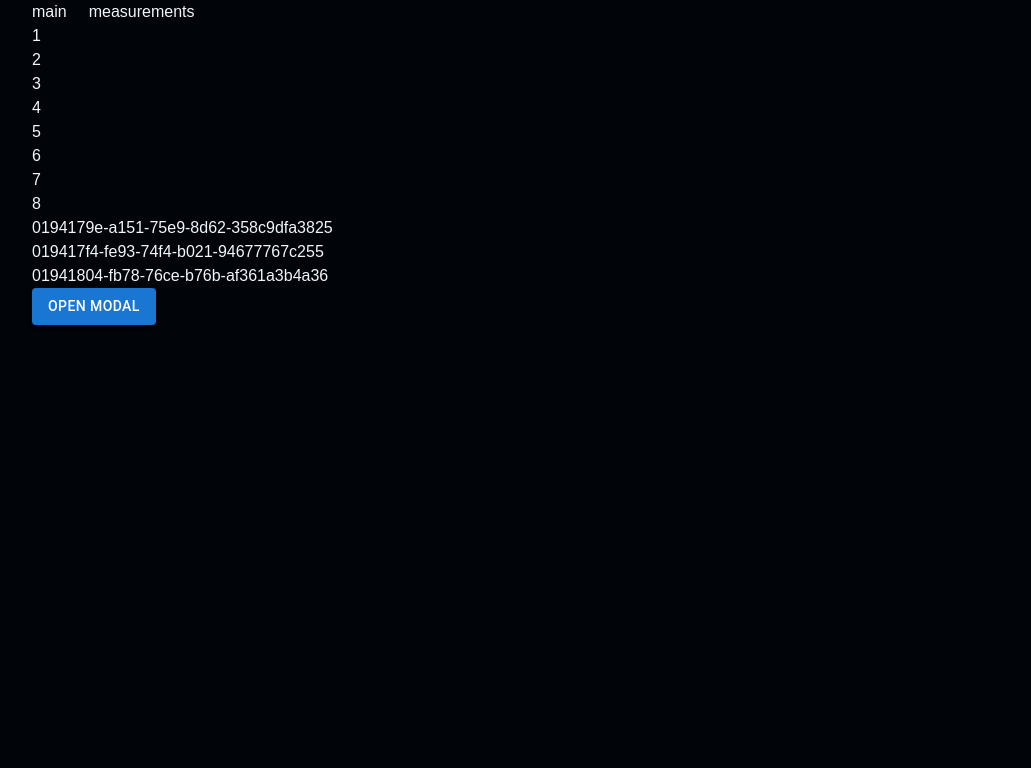
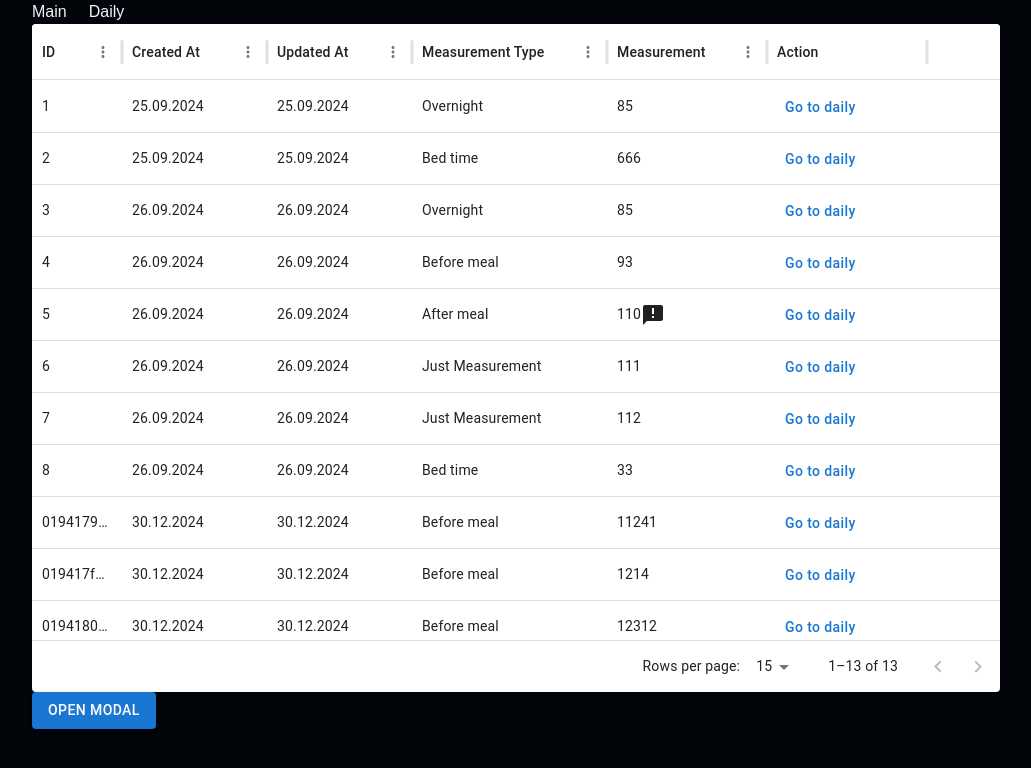
Before and after one commit to Vladislav-096/blood-sugar-monitoring-diary, a React (Vite) app: page / in a window 1280 px wide. Shown: the top 768 px of the page, without its empty margins (124-1155 px from the left). Built offline with nearby package versions, Linux system fonts and the light colour scheme; data requests are answered from the project's data file; a web font is replaced by a local one.

Commit message:
feat: implemented measurements table component(WIP)

```diff
--- a/db.json
+++ b/db.json
@@ -84,6 +84,20 @@
       "updatedAt": 1735569767,
       "typeOfMeasurement": "1",
       "measurement": 12312
+    },
+    {
+      "id": "019427d2-c7cd-70ca-8ddb-af12ee429409",
+      "createdAt": 1735834912,
+      "updatedAt": 1735834912,
+      "typeOfMeasurement": "2",
+      "measurement": 222
+    },
+    {
+      "id": "019427ed-89f3-760f-952c-0145e9d037ce",
+      "createdAt": 1735836666,
+      "updatedAt": 1735836666,
+      "typeOfMeasurement": "1",
+      "measurement": 333
     }
   ],
   "typesOfMeasuremens": [
--- a/package.json
+++ b/package.json
@@ -14,7 +14,9 @@
     "@emotion/react": "^11.14.0",
     "@emotion/styled": "^11.14.0",
     "@fontsource/play": "^5.1.0",
-    "@mui/material": "^6.2.1",
+    "@mui/icons-material": "^6.3.0",
+    "@mui/material": "^6.3.0",
+    "@mui/x-data-grid": "^7.23.5",
     "@reduxjs/toolkit": "^2.5.0",
     "json-server": "^1.0.0-beta.3",
     "react": "^18.3.1",
--- a/src/app/measurements.ts
+++ b/src/app/measurements.ts
@@ -8,8 +8,11 @@ const MealSchema = z.object({
   dish: z.string(),
 });
 
+const MealsSchema = z.array(MealSchema);
+export type Meals = z.infer<typeof MealsSchema>;
+
 const AfterMealMeasurementSchema = z.object({
-  meal: z.array(MealSchema),
+  meal: MealsSchema,
 });
 
 const MeasurementSchema = z.object({
--- a/src/components/Header/Header.tsx
+++ b/src/components/Header/Header.tsx
@@ -4,9 +4,9 @@ export const Header = () => {
   return (
     <div className="container">
       <Link to={"/"} style={{ marginRight: "22px" }}>
-        main
+        Main
       </Link>
-      <Link to={"/daily"}>measurements</Link>
+      <Link to={"/daily"}>Daily</Link>
     </div>
   );
 };
--- /dev/null
+++ b/src/components/Table/Table.tsx
@@ -0,0 +1,156 @@
+import {
+  Meals,
+  Measurement,
+  TypesOfMeasurements,
+} from "../../app/measurements";
+import { DataGrid, GridColDef, GridRenderCellParams } from "@mui/x-data-grid";
+import { getDateStringFromUnix } from "../../utils/getDateStringFromUnix";
+import { Button, Paper, Tooltip } from "@mui/material";
+import { styled } from "@mui/material/styles";
+import { TooltipProps, tooltipClasses } from "@mui/material/Tooltip";
+import AnnouncementIcon from "@mui/icons-material/Announcement";
+
+interface Table {
+  rows: Measurement[];
+  typesOfMeasurement: TypesOfMeasurements;
+  dispatchFilteredMeasurements: (data: number) => void;
+}
+
+export const Table = ({
+  rows,
+  typesOfMeasurement,
+  dispatchFilteredMeasurements,
+}: Table) => {
+  const HtmlTooltip = styled(({ className, ...props }: TooltipProps) => (
+    <Tooltip {...props} classes={{ popper: className }} />
+  ))(({ theme }) => ({
+    [`& .${tooltipClasses.tooltip}`]: {
+      backgroundColor: "#f5f5f9",
+      color: "rgba(0, 0, 0, 0.87)",
+      maxWidth: 220,
+      fontSize: theme.typography.pxToRem(12),
+      border: "1px solid #dadde9",
+    },
+  }));
+
+  const commonRenderCell = (param: GridRenderCellParams) => {
+    return (
+      <HtmlTooltip title={param.value}>
+        <span>{param.value}</span>
+      </HtmlTooltip>
+    );
+  };
+
+  const columns: GridColDef[] = [
+    {
+      field: "id",
+      headerName: "ID",
+      width: 90,
+      renderCell: commonRenderCell,
+      // editable: true,
+    },
+    {
+      field: "createdAt",
+      headerName: "Created At",
+      width: 145,
+      valueGetter: (value) => getDateStringFromUnix(value),
+      // editable: true,
+    },
+    {
+      field: "updatedAt",
+      headerName: "Updated At",
+      width: 145,
+      valueGetter: (value) => getDateStringFromUnix(value),
+      // editable: true,
+    },
+    {
+      field: "typeOfMeasurement",
+      headerName: "Measurement Type",
+      width: 195,
+      valueGetter: (value) =>
+        typesOfMeasurement.filter((elem) => elem.id === value)[0].name,
+      // editable: true,
+    },
+    {
+      field: "measurement",
+      headerName: "Measurement",
+      width: 160,
+      renderCell: (param) => {
+        const currentRow: Measurement = param.row;
+        if (
+          currentRow.typeOfMeasurement === "2" &&
+          currentRow.afterMealMeasurement
+        ) {
+          const meals: Meals = currentRow.afterMealMeasurement?.meal;
+
+          return (
+            <>
+              <span>{param.row.measurement}</span>
+              <HtmlTooltip
+                title={
+                  <>
+                    {meals.map((item, index) => (
+                      <li key={index}>
+                        <span>{item.dish}</span> <span>{item.portion}</span>
+                      </li>
+                    ))}
+                  </>
+                }
+              >
+                <AnnouncementIcon />
+              </HtmlTooltip>
+            </>
+          );
+        } else {
+          return <span>{param.row.measurement}</span>;
+        }
+      },
+      // editable: true,
+    },
+    {
+      field: "action",
+      headerName: "Action",
+      width: 160,
+      sortable: false,
+      disableColumnMenu: true,
+      renderCell: (param) => {
+        const currentRow: Measurement = param.row;
+        return (
+          <Button
+            variant="text"
+            color="primary"
+            sx={{ textTransform: "none" }}
+            onClick={() => handleRowClick(currentRow.createdAt)}
+          >
+            Go to daily
+          </Button>
+        );
+      },
+    },
+  ];
+
+  const paginationModel = { page: 0, pageSize: 15 };
+
+  const handleRowClick = (createdAt: number) => {
+    dispatchFilteredMeasurements(createdAt);
+  };
+
+  return (
+    <Paper sx={{ height: "83.5vh", width: "100%" }}>
+      <DataGrid
+        rows={rows}
+        columns={columns}
+        initialState={{ pagination: { paginationModel } }}
+        pageSizeOptions={[5, 10, 15]}
+        // onRowClick={handleRowClick}
+        // checkboxSelection={false}
+        // disableColumnMenu
+        // disableColumnResize
+        disableColumnSelector
+        sx={{ border: 0 }}
+        // disableMultipleRowSelection
+        disableRowSelectionOnClick
+      />
+    </Paper>
+  );
+};
--- a/src/features/diaryTable/DiaryTable.tsx
+++ b/src/features/diaryTable/DiaryTable.tsx
@@ -5,6 +5,7 @@ import { MeasurementModal } from "../measurementModal/MeasurementModal";
 import { fetchGetMeasurements } from "../shared/slices/measurementsSlice";
 import { recieveFilteredMeasurements } from "./oneDayMeasurementsSlice";
 import { useNavigate } from "react-router";
+import { Table } from "../../components/Table/Table";
 
 export const DiaryTable = () => {
   const [open, setOpen] = useState<boolean>(false);
@@ -26,20 +27,19 @@ export const DiaryTable = () => {
     (state) => state.measurements.measurements
   );
 
+  const typesOfMeasurement = useAppSelector(
+    (state) => state.typesOfMeasurements.typesOfMeasurements
+  );
+
   console.log("measurements", measurements);
 
   return (
     <>
-      <div>
-        {measurements.map((item, index) => (
-          <div
-            key={index}
-            onClick={() => dispatchFilteredMeasurements(item.createdAt || 0)}
-          >
-            {item.id}
-          </div>
-        ))}
-      </div>
+      <Table
+        rows={measurements}
+        typesOfMeasurement={typesOfMeasurement}
+        dispatchFilteredMeasurements={dispatchFilteredMeasurements}
+      />
       <Button onClick={handleOpen} variant="contained">
         open modal
       </Button>
--- /dev/null
+++ b/src/utils/getDateStringFromUnix.ts
@@ -0,0 +1,12 @@
+export const getDateStringFromUnix = (timestamp: number) => {
+  const date = new Date(timestamp * 1000);
+
+  const formattedDate =
+    date.getDate().toString().padStart(2, "0") +
+    "." +
+    (date.getMonth() + 1).toString().padStart(2, "0") +
+    "." +
+    date.getFullYear();
+
+  return formattedDate;
+};
```
Also changed, not shown: 1 other file (tests, documents, lock files or other folders).
